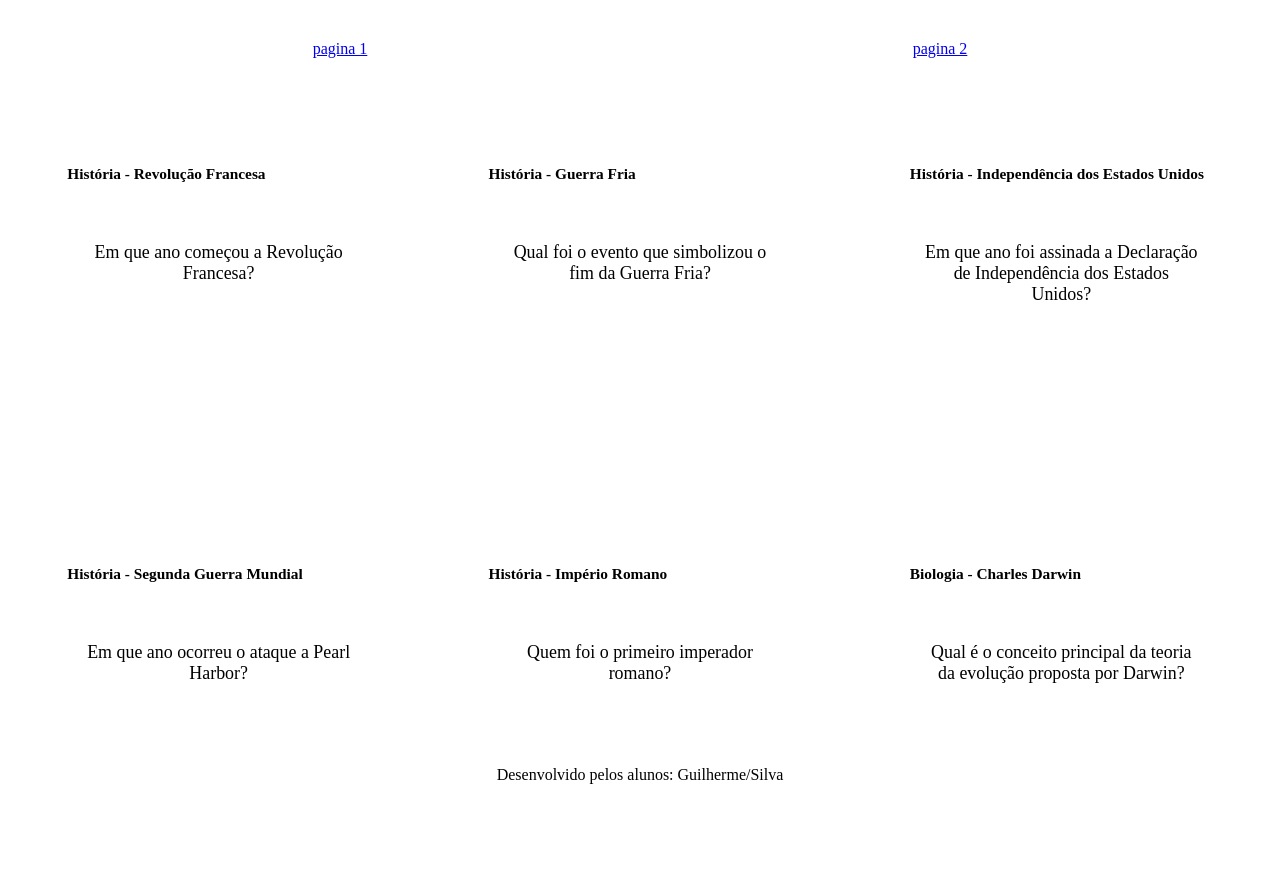
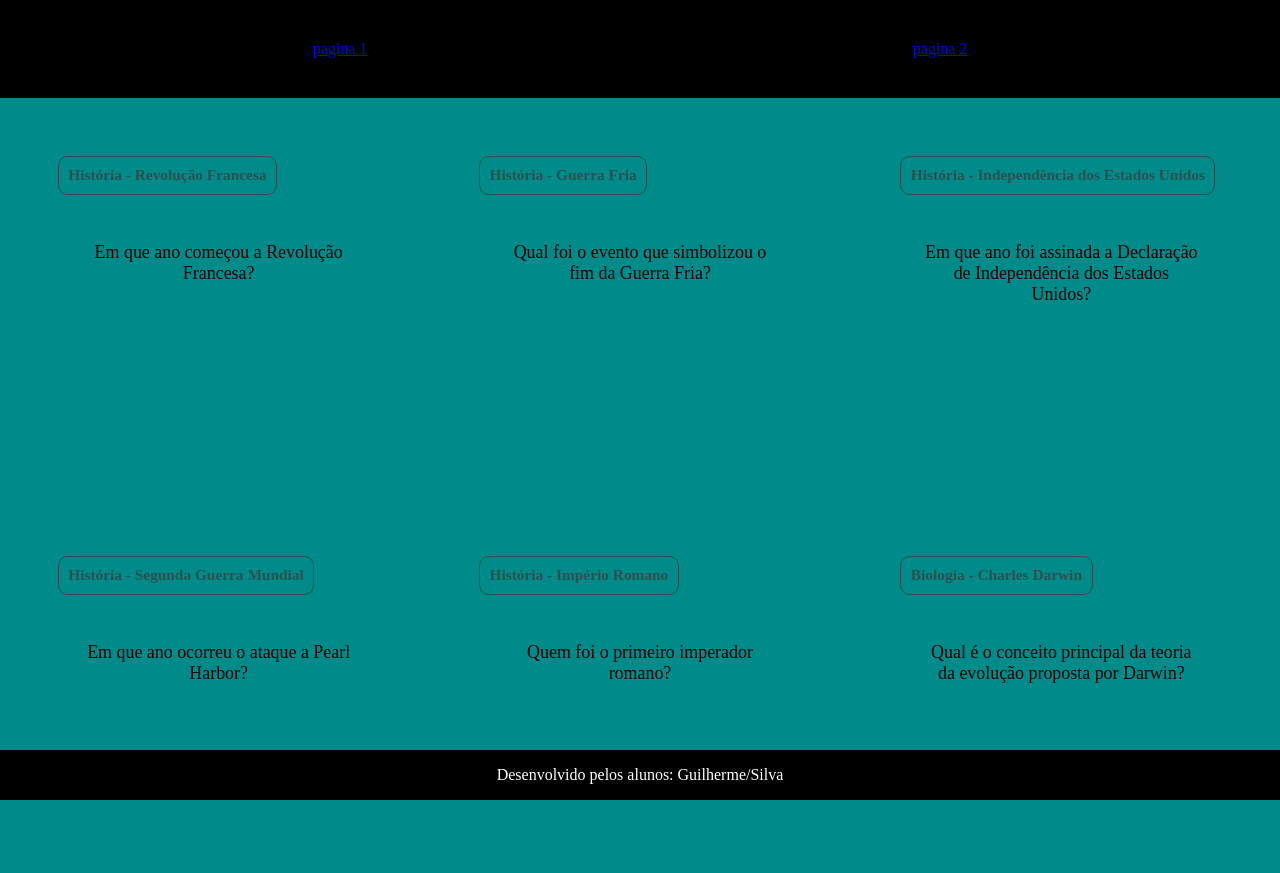
Before and after one commit to Gui507650/GuiSilva, a plain HTML site: page index.html in a window 1280 px wide. Shown: the top 873 px of the page. Drawn offline with Linux system fonts and the light colour scheme.

Commit message:
Update style.css

```diff
--- a/style.css
+++ b/style.css
@@ -1,4 +1,4 @@
-root{
+:root{
     --fundo: #008B8B;
     --cartao-frente: #40E0D0;
     --cartao-verso:#7FFFD4;
```
